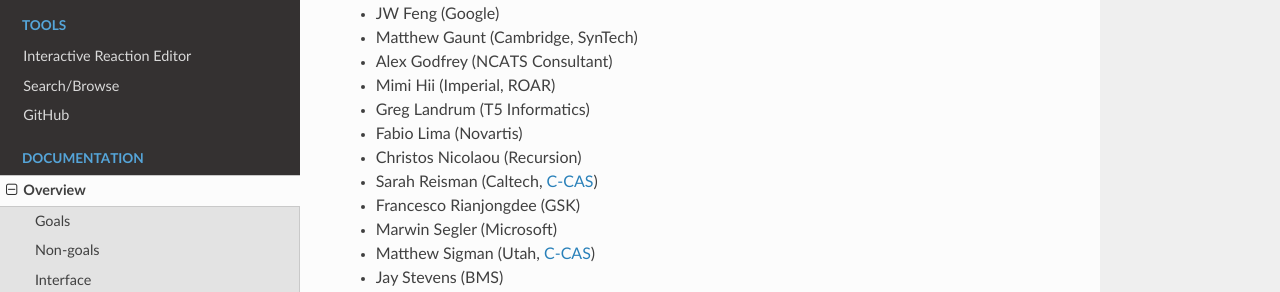
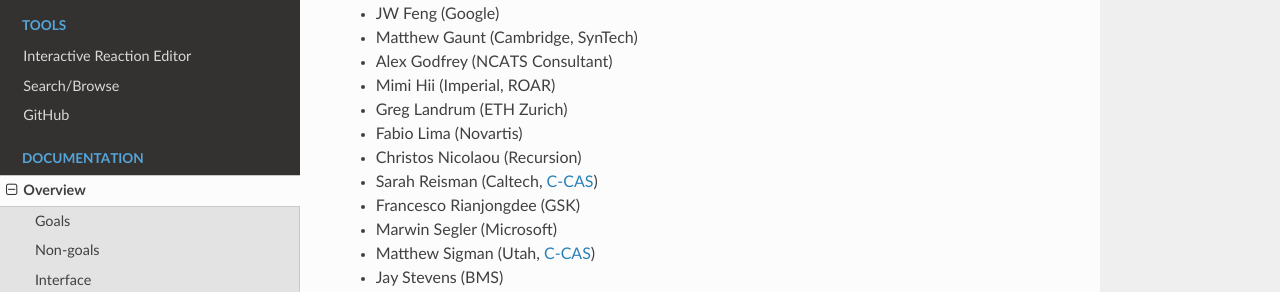
Before and after one commit to open-reaction-database/ord-schema, a Sphinx documentation site: the page built from docs/overview.rst, in a window 1280 px wide and 900 px high, scrolled down 3262 px. Shown: the part 158-450 px from the top of the window. Built offline with Sphinx 7.4.7 and the Read the Docs theme 2.0.0, drawn with Linux system fonts in a browser that asks for light colours.

Commit message:
Added RDKit UGM video back in and updated Greg's affiliation (#749)
* Added the RDKit UGM video back in

* update Greg Landrum affiliation

```diff
--- a/docs/index.rst
+++ b/docs/index.rst
@@ -31,6 +31,9 @@ underrepresented areas).
 
 .. raw:: html
 
+ <b>Presentation of the ORD to the RDKit UGM on 7th October 2020</b>
+ <iframe width="560" height="315" src="https://www.youtube-nocookie.com/embed/UyHVwJUBDIk?start=3" frameborder="0" allow="accelerometer; autoplay; clipboard-write; encrypted-media; gyroscope; picture-in-picture" allowfullscreen></iframe>
+
 .. toctree::
    :hidden:
    :caption: Tools
--- a/docs/overview.rst
+++ b/docs/overview.rst
@@ -177,7 +177,7 @@ Advisory Board is:
 * Matthew Gaunt (Cambridge, SynTech)
 * Alex Godfrey (NCATS Consultant)
 * Mimi Hii (Imperial, ROAR)
-* Greg Landrum (T5 Informatics)
+* Greg Landrum (ETH Zurich)
 * Fabio Lima (Novartis)
 * Christos Nicolaou (Recursion)
 * Sarah Reisman (Caltech, `C-CAS <https://ccas.nd.edu/>`__)
```
